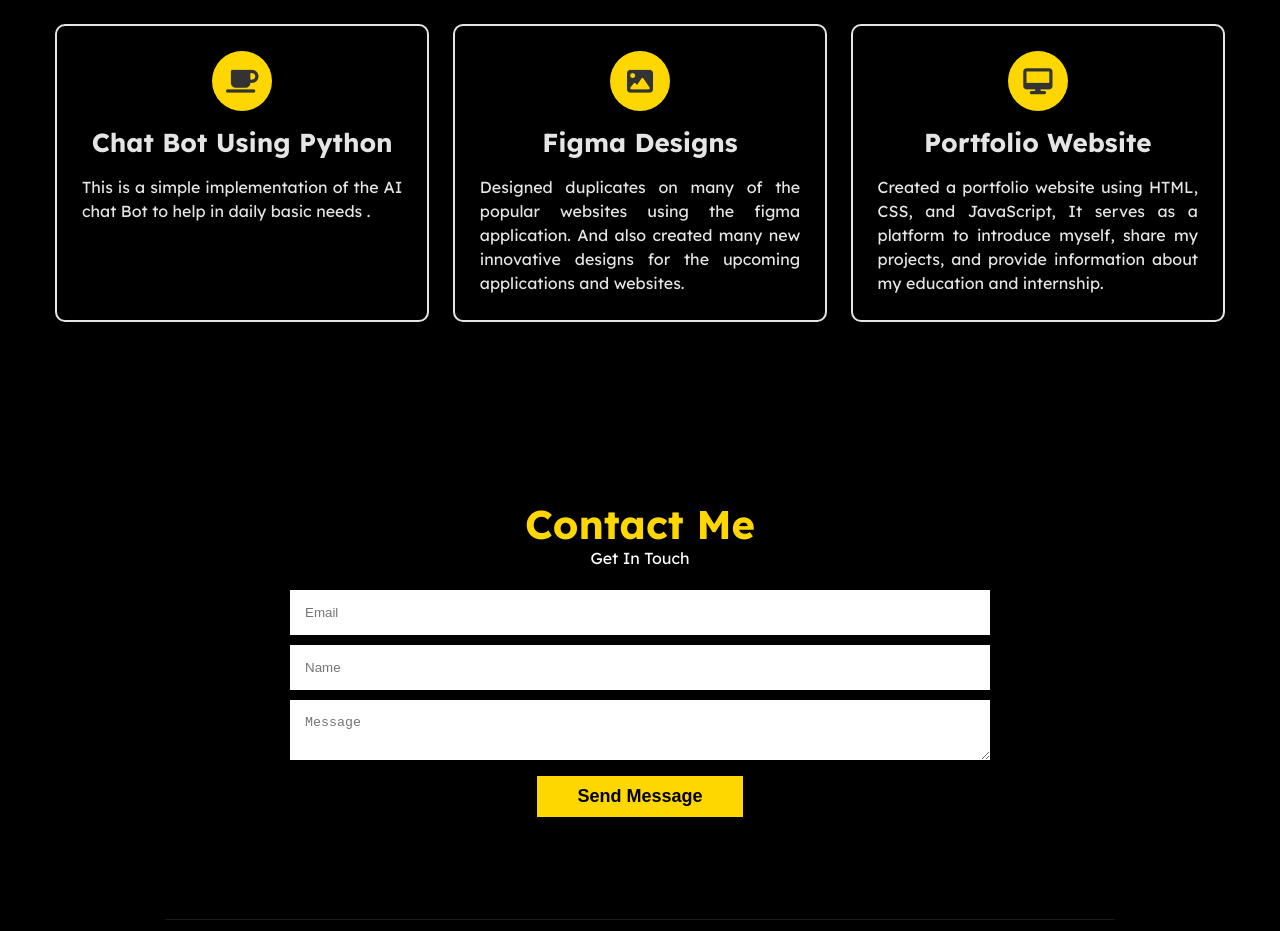
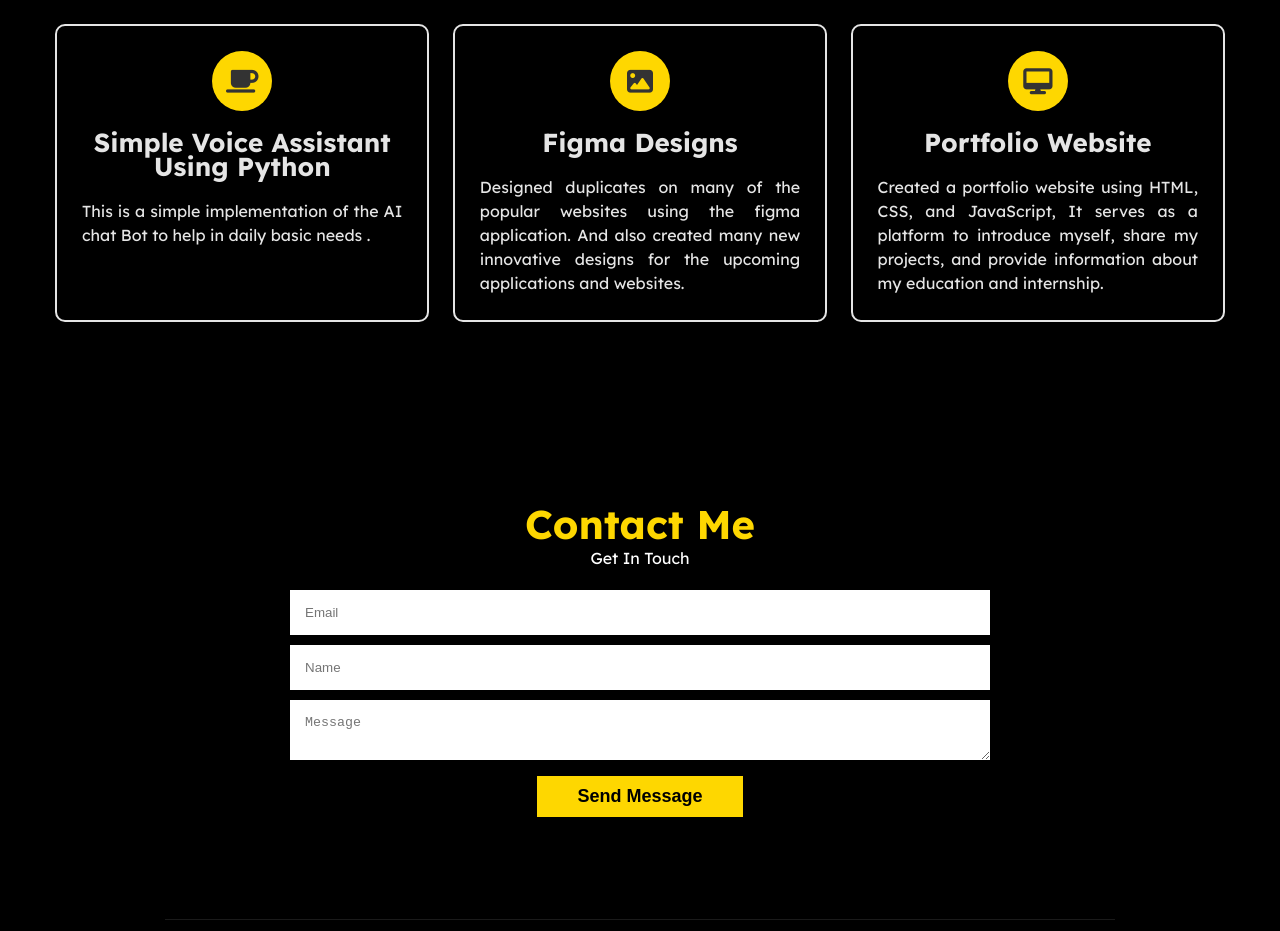
Before and after one commit to vivek2511A/vivek.github.io, a plain HTML site: page index.html in a window 1280 px wide. Shown: the part 1840-2771 px from the top of the page. Drawn offline with nearby package versions, Linux system fonts and the light colour scheme.

Commit message:
simple update

```diff
--- a/index.html
+++ b/index.html
@@ -199,7 +199,7 @@
                 <!-- 1st Project -->
                 <div class="project">
                     <i class="fa fa-coffee"></i>
-                    <h4>Chat Bot using Python </h4>
+                    <h4>Simple voice assistant using Python </h4>
                     <p>This is a simple implementation of the AI chat Bot to help in daily basic needs .</p>
                 </div>
                 <!-- 2nd Project -->
```
